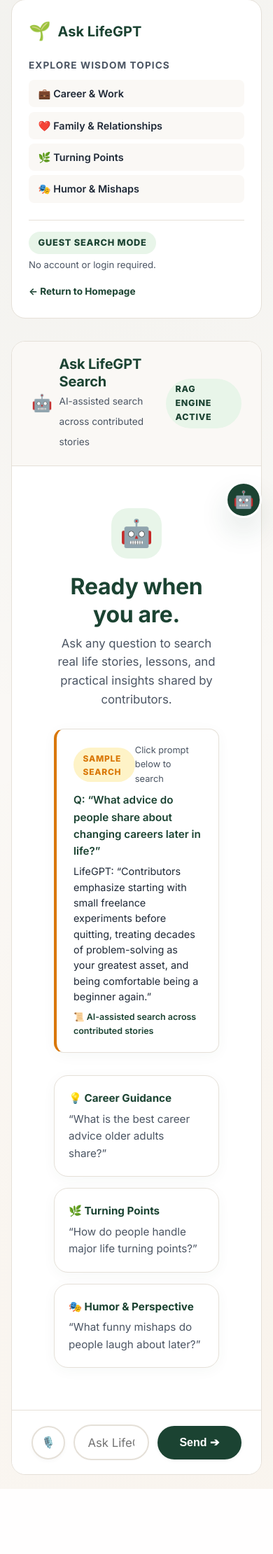
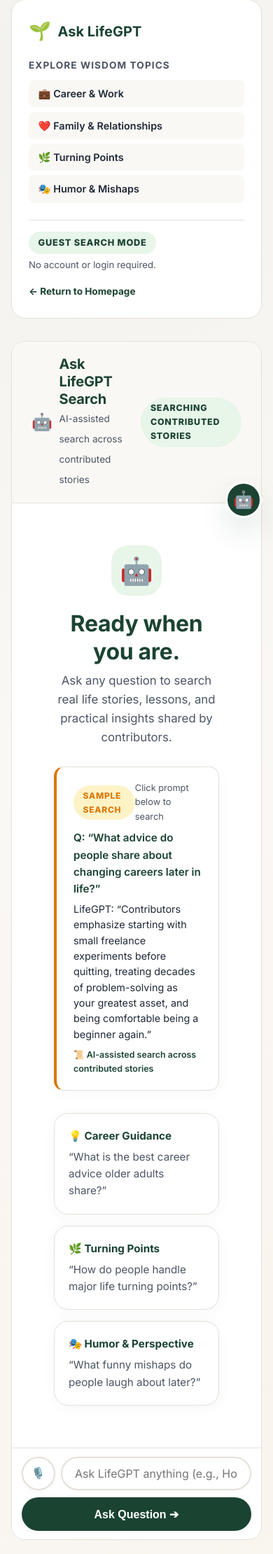
Before and after one commit to Vedika-Prashant-Chandratre/lifegpt, a PHP site: page /lifegpt/ask/ in a window 390 px wide. Shown: the part 88-2308 px from the top of the page at 70% size. Before the commit the page ends 2215 px from the top, so only its background shows below. Run offline with PHP 8.4, Linux system fonts and the light colour scheme.

Commit message:
Fix mobile search labels speech playback and story length selection

```diff
--- a/ask/index.php
+++ b/ask/index.php
@@ -185,7 +185,7 @@ require_once __DIR__ . '/../includes/header.php';
                 </div>
             </div>
 
-            <span class="step-badge" style="background: var(--color-mint-bg); color: var(--color-primary); margin: 0;">RAG ENGINE ACTIVE</span>
+            <span class="step-badge" style="background: var(--color-mint-bg); color: var(--color-primary); margin: 0;">Searching Contributed Stories</span>
         </div>
 
         <!-- Chat Messages Container -->
@@ -261,14 +261,17 @@ require_once __DIR__ . '/../includes/header.php';
 
         <!-- Sticky Floating Search Bar Input -->
         <div class="ask-input-container">
-            <form action="" method="POST" id="askForm" style="display: flex; gap: 0.75rem; align-items: center;">
+            <form action="" method="POST" id="askForm" class="ask-form">
                 <?php echo CSRF::getInput(); ?>
-                <button type="button" class="btn btn-outline" title="Voice Search" style="min-height: 48px; width: 48px; border-radius: 50%; padding: 0;">
-                    🎙️
-                </button>
-                <input type="text" name="query" id="askQueryInput" class="form-control" placeholder="Ask LifeGPT anything (e.g., How to navigate career change?)" required style="flex: 1; min-height: 50px; border-radius: var(--radius-pill);">
-                <button type="submit" class="btn btn-primary" style="padding: 0.75rem 1.85rem;">
-                    Send ➔
+                <div class="ask-input-row">
+                    <button type="button" class="btn btn-outline ask-voice-btn" title="Voice Search" aria-label="Voice Search">
+                        🎙️
+                    </button>
+                    <input type="text" name="query" id="askQueryInput" class="form-control" placeholder="Ask LifeGPT anything (e.g., How to navigate career change?)" required>
+                </div>
+                <button type="submit" class="btn btn-primary ask-submit-btn">
+                    <span class="ask-btn-desktop">Send ➔</span>
+                    <span class="ask-btn-mobile">Ask Question ➔</span>
                 </button>
             </form>
         </div>
--- a/assets/css/lifegpt.css
+++ b/assets/css/lifegpt.css
@@ -689,6 +689,86 @@ textarea.form-control {
     background: #FFFFFF;
 }
 
+.ask-form {
+    display: flex;
+    gap: 0.75rem;
+    align-items: center;
+    width: 100%;
+}
+
+.ask-input-row {
+    display: flex;
+    gap: 0.75rem;
+    align-items: center;
+    flex: 1;
+}
+
+.ask-voice-btn {
+    min-height: 48px;
+    width: 48px;
+    height: 48px;
+    border-radius: 50%;
+    padding: 0;
+    display: inline-flex;
+    align-items: center;
+    justify-content: center;
+    flex-shrink: 0;
+}
+
+.ask-form #askQueryInput {
+    flex: 1;
+    min-height: 50px;
+    border-radius: var(--radius-pill);
+}
+
+.ask-submit-btn {
+    padding: 0.75rem 1.85rem;
+    min-height: 50px;
+    border-radius: var(--radius-pill);
+    white-space: nowrap;
+    display: inline-flex;
+    align-items: center;
+    justify-content: center;
+    flex-shrink: 0;
+}
+
+.ask-btn-desktop {
+    display: inline;
+}
+
+.ask-btn-mobile {
+    display: none;
+}
+
+/* Story Length Duration Card Styles (Section 3) */
+.duration-card {
+    border: 2px solid var(--color-border);
+    background-color: #FFFFFF;
+    border-radius: var(--radius-md);
+    padding: 1.25rem;
+    cursor: pointer;
+    display: flex;
+    gap: 0.75rem;
+    align-items: flex-start;
+    transition: var(--transition);
+    user-select: none;
+}
+
+.duration-card:hover {
+    border-color: var(--color-primary-light);
+}
+
+.duration-card.selected,
+.duration-card:has(input[type="radio"]:checked) {
+    border-color: var(--color-primary) !important;
+    background-color: var(--color-mint-bg) !important;
+}
+
+.duration-card.selected strong,
+.duration-card:has(input[type="radio"]:checked) strong {
+    color: var(--color-primary) !important;
+}
+
 .citation-tag {
     display: inline-flex;
     align-items: center;
@@ -875,4 +955,61 @@ textarea.form-control {
     .header-container { padding: 0.75rem 1rem; }
     .main-content { padding: 1.25rem 1rem; }
     .floating-avatar-widget { bottom: 1rem; right: 1rem; width: 52px; height: 52px; font-size: 1.5rem; }
+
+    /* Ask LifeGPT Search Bar Mobile Presentation */
+    .ask-input-container {
+        padding: 0.75rem 0.85rem;
+    }
+
+    .ask-form {
+        display: flex;
+        flex-direction: column;
+        gap: 0.65rem;
+        width: 100%;
+    }
+
+    .ask-input-row {
+        display: flex;
+        gap: 0.5rem;
+        align-items: center;
+        width: 100%;
+    }
+
+    .ask-voice-btn {
+        min-height: 48px;
+        min-width: 48px;
+        width: 48px;
+        height: 48px;
+        flex-shrink: 0;
+    }
+
+    .ask-form #askQueryInput {
+        width: 100%;
+        min-height: 48px;
+        font-size: 16px; /* Must be at least 16px to prevent iOS auto-zoom and ensure legibility */
+        padding: 0.7rem 1.15rem;
+        border-radius: var(--radius-pill);
+        box-sizing: border-box;
+    }
+
+    .ask-submit-btn {
+        width: 100%;
+        min-height: 48px; /* At least 44px touch target */
+        font-size: 16px;
+        font-weight: 600;
+        padding: 0.75rem 1.25rem;
+        border-radius: var(--radius-pill);
+        display: flex;
+        align-items: center;
+        justify-content: center;
+        box-sizing: border-box;
+    }
+
+    .ask-btn-desktop {
+        display: none;
+    }
+
+    .ask-btn-mobile {
+        display: inline;
+    }
 }
--- a/index.php
+++ b/index.php
@@ -198,7 +198,7 @@ require_once __DIR__ . '/includes/header.php';
         <div class="card" style="background: linear-gradient(135deg, #FFFFFF 0%, var(--color-amber-light) 100%); border-left: 6px solid var(--color-amber); padding: 2.25rem;">
             <div style="display: flex; align-items: center; justify-content: space-between; margin-bottom: 1rem;">
                 <span class="step-badge" style="background-color: var(--color-amber); color: #FFFFFF; margin-bottom: 0;">
-                    ASK LIFGPT EXAMPLE
+                    ASK LIFEGPT EXAMPLE
                 </span>
                 <span style="font-size: 1.5rem;">💬</span>
             </div>
@@ -212,7 +212,7 @@ require_once __DIR__ . '/includes/header.php';
             </div>
 
             <div style="background: rgba(255, 255, 255, 0.9); border: 1px solid var(--color-border); border-radius: var(--radius-md); padding: 1rem 1.25rem;">
-                <div style="font-size: 0.82rem; font-weight: 700; color: var(--color-amber); margin-bottom: 0.25rem;">LIFGPT RESPONDS:</div>
+                <div style="font-size: 0.82rem; font-weight: 700; color: var(--color-amber); margin-bottom: 0.25rem;">LIFEGPT RESPONDS:</div>
                 <p style="font-size: 0.95rem; line-height: 1.55; color: var(--color-text-main); margin-bottom: 0.75rem;">
                     “Contributors emphasize starting with small freelance experiments before quitting, treating decades of problem-solving as your greatest asset, and being comfortable being a beginner again.”
                 </p>
--- a/privacy.php
+++ b/privacy.php
@@ -19,7 +19,7 @@ require_once __DIR__ . '/includes/header.php';
         </p>
         <ul style="margin-left: 2rem; margin-bottom: 1rem;">
             <li><strong>Storage Consent:</strong> Allows us to save your interview history so you can review it or resume it.</li>
-            <li><strong>RAG (Search) Consent:</strong> Allows your anonymized stories to help answer questions asked by visitors on "Ask LifeGPT".</li>
+            <li><strong>Story Search Consent:</strong> Allows your anonymized stories to help answer questions asked by visitors on "Ask LifeGPT".</li>
             <li><strong>Quotes Consent:</strong> Allows us to display your representative, approved quotes on our homepage or community feeds.</li>
             <li><strong>Research Consent:</strong> Allows verified researchers to review anonymized stories to study demographic and social trends.</li>
         </ul>
@@ -34,7 +34,7 @@ require_once __DIR__ . '/includes/header.php';
         <ul style="margin-left: 2rem; margin-bottom: 1rem;">
             <li>Registered members can withdraw consent or delete interviews directly from their dashboard.</li>
             <li>Guest users are given a secure access link upon completing their interview, allowing them to return and withdraw consent or delete the conversation later.</li>
-            <li>When consent is withdrawn, the corresponding information is instantly flagged as private and removed from all future RAG queries and public pages.</li>
+            <li>When consent is withdrawn, the corresponding information is instantly flagged as private and removed from all future search queries and public pages.</li>
         </ul>
     </div>
 
```
Also changed, not shown: assets/js/interview.js (+48 -10 lines), assets/js/speech-synthesis.js (+8 -1 lines), interview/conversation.php (+8 -5 lines), interview/start.php (+29 -4 lines).
